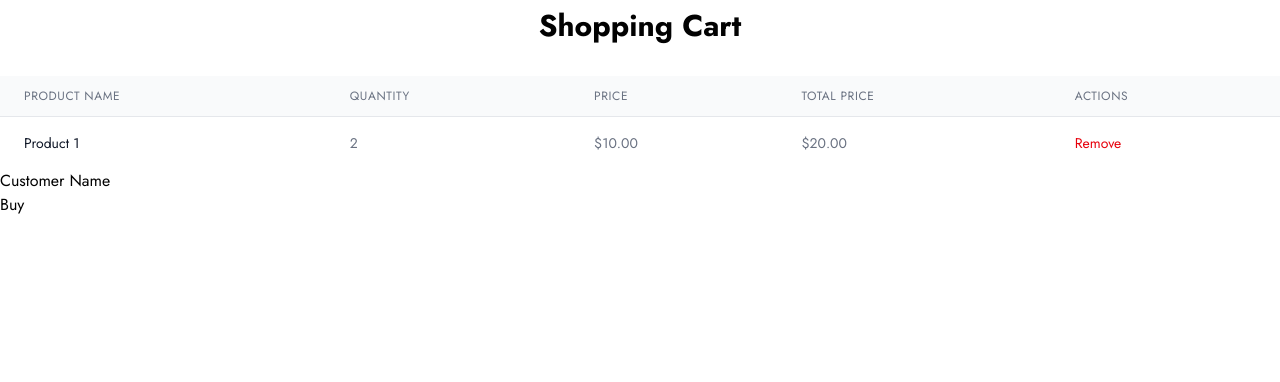
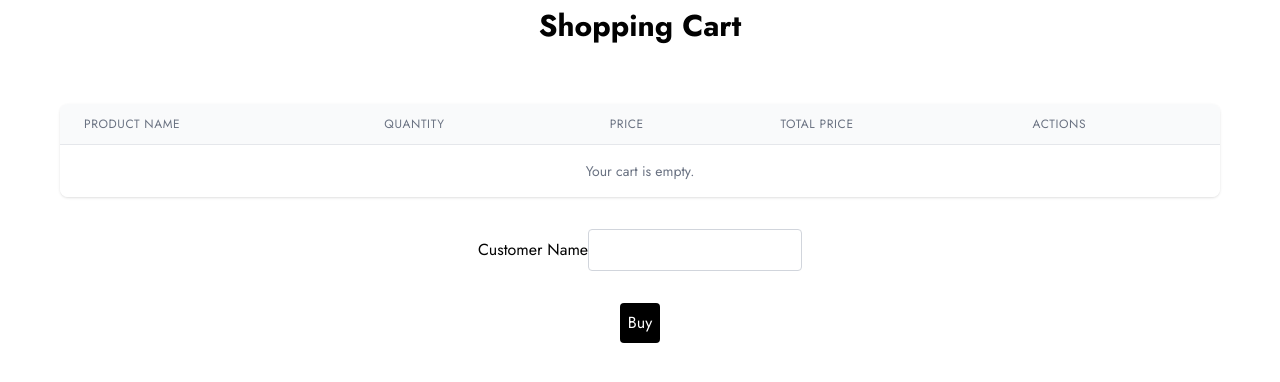
Before and after one commit to Kraken-369/handcrafted-haven, a Next.js app: page /cart in a window 1280 px wide. Shown: the top 382 px of the page. Built offline with nearby package versions, Linux system fonts and the light colour scheme; no server answers; the database is empty.

Commit message:
added purchased functionality

```diff
--- a/src/app/ui/cart/cart-form.tsx
+++ b/src/app/ui/cart/cart-form.tsx
@@ -1,61 +1,87 @@
 'use client';
-import { createPurchase } from '@/api/controllers/purchase';
-import Link from 'next/link';
 import { useRouter } from 'next/navigation';
-import { useEffect, useState } from 'react';
+import { useState } from 'react';
+import { useAuth } from '@/context/AuthContext';
 
 function Form() {
-  const [customerID, setCustomerID] = useState<string | null>(null);
-  const [products, setProducts] = useState<any[]>([]);
-  const [totalAmount, setTotalAmount] = useState<number>(0);
+  const [products, setProducts] = useState([]);
+  const [totalAmount, setTotalAmount] = useState(0);
+  const { user } = useAuth();
   const router = useRouter();
 
   const handleSubmit = async (event: React.FormEvent<HTMLFormElement>) => {
     event.preventDefault();
-    const storedProducts = localStorage.getItem('products');
-    if (storedProducts) {
-      const parsedProducts = JSON.parse(storedProducts);
-      setProducts(parsedProducts);
+    const storedCart = localStorage.getItem('cart');
+    if (storedCart) {
+      const parsedProducts = JSON.parse(storedCart);
+      // Transform the products to match the Purchase model
+      const transformedProducts = parsedProducts.map((product: any) => ({
+        productId: product._id,
+        quantity: product.quantity || 1, // default quantity if not provided
+        price: product.price,
+      }));
 
-      const calculatedTotal = parsedProducts.reduce(
-        (acc: number, product: { price: number }) => acc + product.price,
+      // Calculate total based on each product's price.
+      const calculatedTotal = transformedProducts.reduce(
+        (acc: number, product: { price: number; quantity: number }) =>
+          acc + product.price * product.quantity,
         0
       );
-      setTotalAmount(calculatedTotal);
 
       const purchaseData = {
-        customerID: customerID,
-        products: parsedProducts,
+        userId: user?.id,
+        products: transformedProducts,
         totalAmount: calculatedTotal,
       };
-      const response = await createPurchase(purchaseData);
 
-      if (response?.ok) {
+      const response = await fetch('/api/purchases', {
+        method: 'POST',
+        headers: {
+          'Content-Type': 'application/json',
+        },
+        body: JSON.stringify(purchaseData),
+      });
+
+      if (response.ok) {
+        localStorage.removeItem('cart');
         router.push('/');
+      } else {
+        console.error('Purchase failed');
       }
     }
   };
 
-  useEffect(() => {
-    const storedCustomerID = localStorage.getItem('customerID');
-    setCustomerID(storedCustomerID);
-  }, []);
-
   return (
-    <form onSubmit={handleSubmit}>
-      <div>
-        {/* customer name */}
+    <form onSubmit={handleSubmit} className="flex flex-col items-center mt-4">
+      <div className="mb-4">
+        {/* Customer Name */}
         <label htmlFor="customer">Customer Name</label>
-        <input type="text" id="customer" name="customer" required />
+        <input
+          type="text"
+          id="customer"
+          name="customer"
+          value={user?.name || ''}
+          required
+          className="border border-gray-300 rounded p-2"
+        />
       </div>
       <div>
         <label htmlFor="customerID" hidden>
           Customer ID
         </label>
-        <input type="text" id="customerID" name="customerID" hidden value={customerID || ''} />
+        <input
+          type="text"
+          id="customerID"
+          name="customerID"
+          hidden
+          value={user?.id || ''}
+          className="border border-gray-300 rounded p-2"
+        />
       </div>
 
-      <button type="submit">Buy</button>
+      <button type="submit" className="bg-black text-white rounded p-2 mt-4">
+        Buy
+      </button>
     </form>
   );
 }
--- a/src/app/ui/cart/products-table.tsx
+++ b/src/app/ui/cart/products-table.tsx
@@ -1,9 +1,24 @@
-// this component will have a table with all the products in the cart
-// it will get the products from the local storage and display them in a table
+'use client';
+import { useState, useEffect } from 'react';
 
 function ProductsTable() {
+  const [cartProducts, setCartProducts] = useState<any[]>([]);
+
+  useEffect(() => {
+    const storedCart = localStorage.getItem('cart');
+    if (storedCart) {
+      setCartProducts(JSON.parse(storedCart));
+    }
+  }, []);
+
+  const removeProduct = (id: string) => {
+    const updatedCart = cartProducts.filter((product) => product._id !== id);
+    setCartProducts(updatedCart);
+    localStorage.setItem('cart', JSON.stringify(updatedCart));
+  };
+
   return (
-    <div className="overflow-x-auto">
+    <div className="overflow-x-auto shadow sm:rounded-lg mb-8 m-15">
       <table className="min-w-full divide-y divide-gray-200">
         <thead className="bg-gray-50">
           <tr>
@@ -40,30 +55,49 @@ function ProductsTable() {
           </tr>
         </thead>
         <tbody className="bg-white divide-y divide-gray-200">
-          {/* Map through the products in the cart and display them here */}
-          {/* Example row, replace with dynamic data */}
-          <tr>
+          {cartProducts.length > 0 ? (
+            cartProducts.map((product) => {
+              const quantity = product.quantity || 1;
+              const totalPrice = product.price * quantity;
+              return (
+                <tr key={product._id}>
                   <td className="px-6 py-4 whitespace-nowrap text-sm font-medium text-gray-900">
-              Product 1
+                    {product.name}
                   </td>
                   <td className="px-6 py-4 whitespace-nowrap text-sm text-gray-500">
-              2
+                    {quantity}
                   </td>
                   <td className="px-6 py-4 whitespace-nowrap text-sm text-gray-500">
-              $10.00
+                    ${product.price.toFixed(2)}
                   </td>
                   <td className="px-6 py-4 whitespace-nowrap text-sm text-gray-500">
-              $20.00
+                    ${totalPrice.toFixed(2)}
                   </td>
                   <td className="px-6 py-4 whitespace-nowrap text-sm font-medium">
-              <button className="text-red-600 hover:text-red-900">
+                    <button
+                      onClick={() => removeProduct(product._id)}
+                      className="text-red-600 hover:text-red-900"
+                    >
                       Remove
                     </button>
                   </td>
                 </tr>
+              );
+            })
+          ) : (
+            <tr>
+              <td
+                colSpan={5}
+                className="px-6 py-4 whitespace-nowrap text-sm text-gray-500 text-center"
+              >
+                Your cart is empty.
+              </td>
+            </tr>
+          )}
         </tbody>
       </table>
     </div>
   );
 }
+
 export default ProductsTable;
```
Lines whose indentation alone changed are shown as unchanged.
